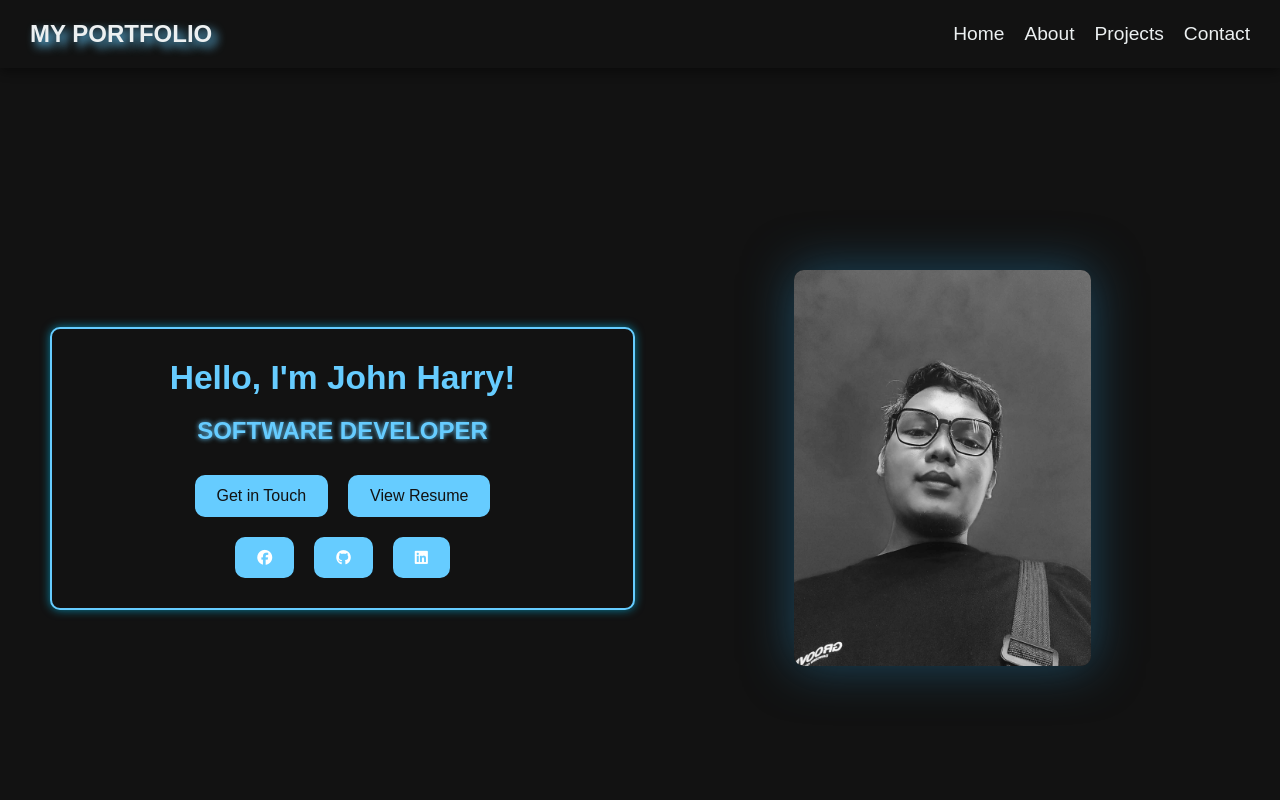
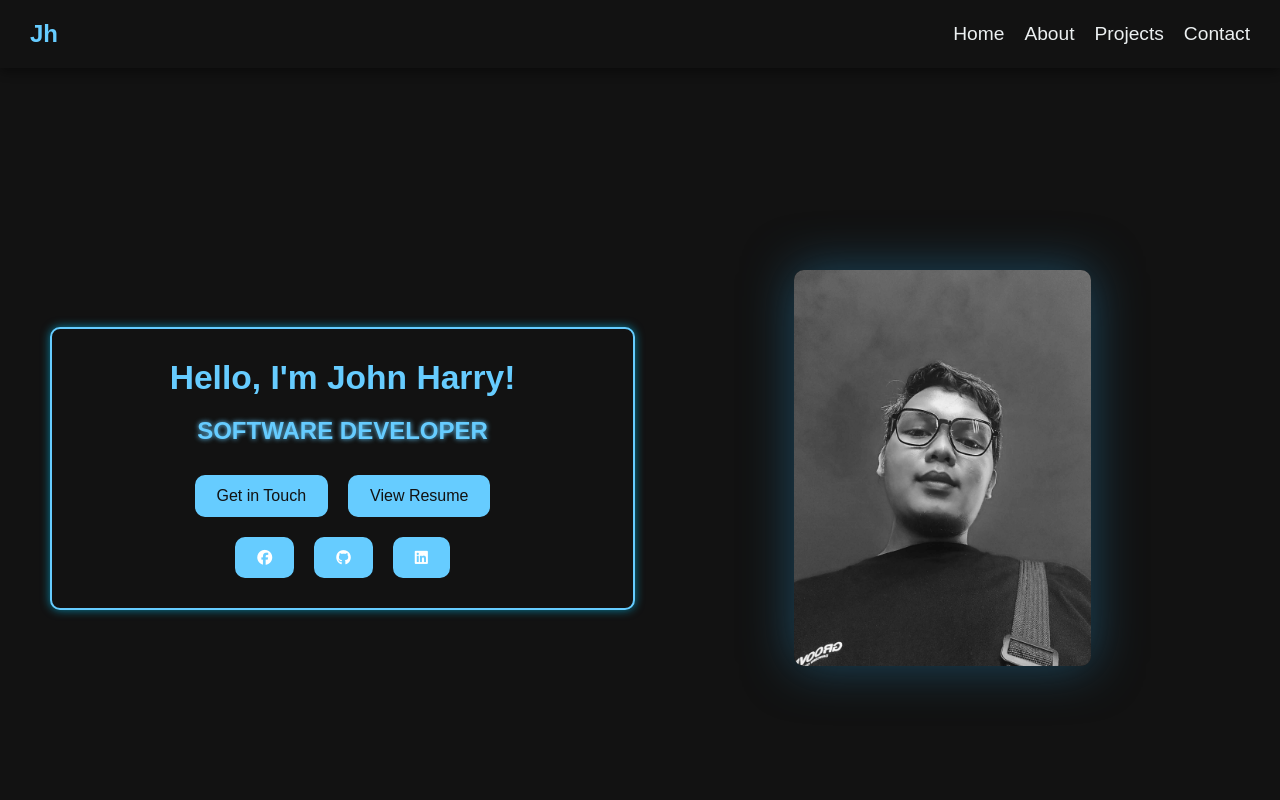
Before and after one commit to theshydreamer/jh, a React (Create React App) app: page / in a window 1280 px wide. Shown: the top 800 px of the page. Built offline with nearby package versions, Linux system fonts and the light colour scheme.

Commit message:
chang etitle

```diff
--- a/src/components/Header.jsx
+++ b/src/components/Header.jsx
@@ -10,7 +10,7 @@ const Header = () => {
 
   return (
     <header className="header">
-      <h1>My Portfolio</h1>
+      <h1>Jh</h1>
       <nav>
         <div className={`burger-menu ${isMenuOpen ? 'open' : ''}`} onClick={toggleMenu}>
           <div className="burger-line"></div>
--- a/src/styles/Header.css
+++ b/src/styles/Header.css
@@ -29,11 +29,10 @@ body {
 
 /* Header text (H1) aligned to the left */
 .header h1 {
+  color: #66ccff;
   font-size: 1.5rem;
   font-weight: 700;
   margin-bottom: 0;  /* Remove bottom margin */
-  text-transform: uppercase;
-  text-shadow: 5px 5px 10px #66ccff;
 }
 
 /* Navigation */
```
